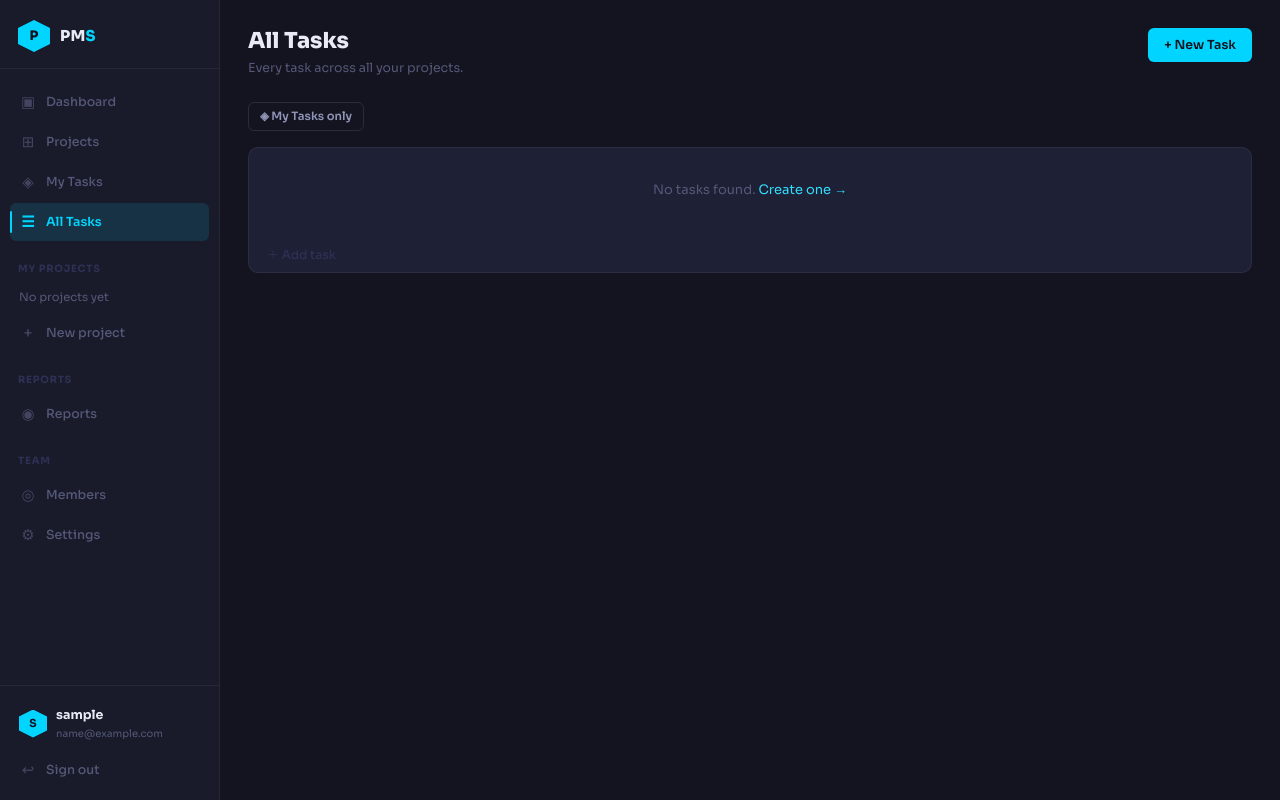
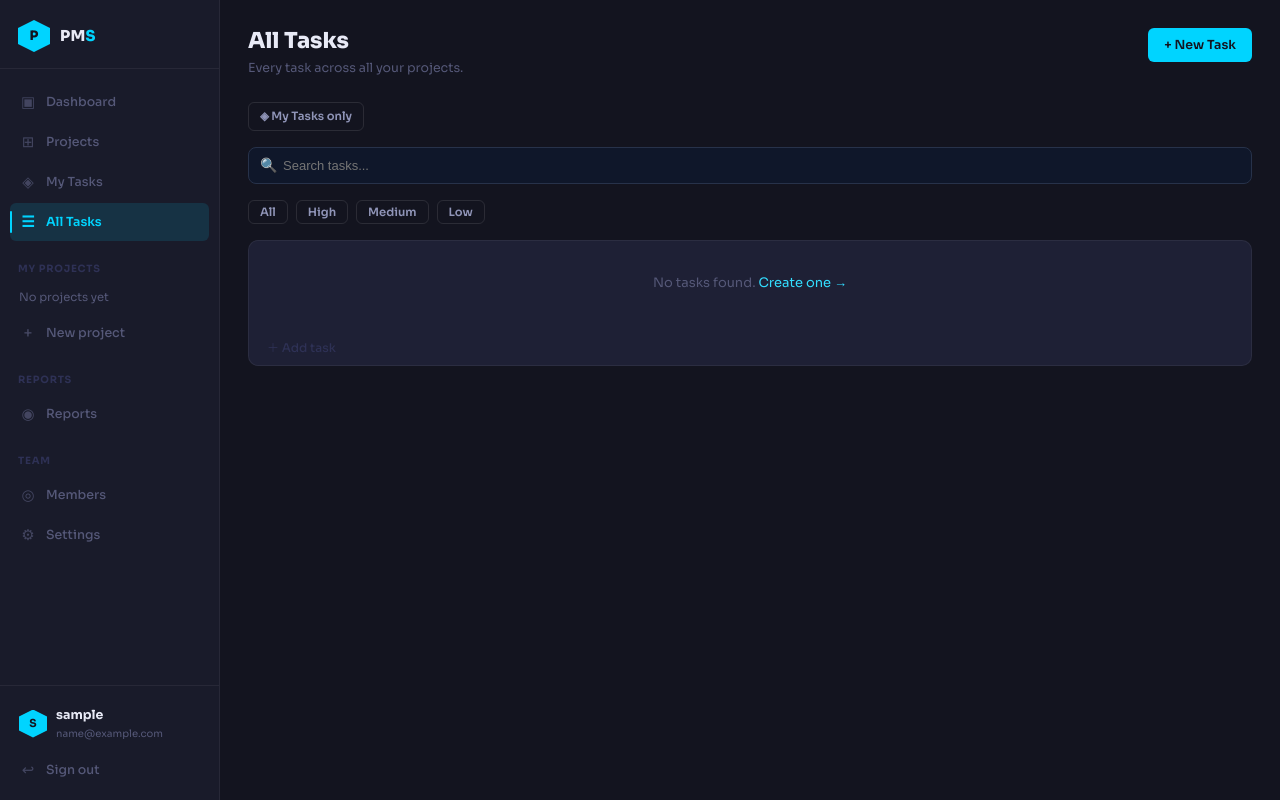
Before and after one commit to Mohit3307/pms, a Django app: page /tasks/ in a window 1280 px wide. Run offline with Django 5.2, Linux system fonts and the light colour scheme; the visitor is signed in with stand-in values (Sample User, id 1); data that the repository does not hold is empty; parts of the project's set-up code (start-up, migrations or seed data) failed here and were passed over.

Commit message:
feat: add task search bar for my tasks and all tasks

```diff
--- a/templates/tasks/task_list.html
+++ b/templates/tasks/task_list.html
@@ -15,7 +15,28 @@
   <a href="{% url 'my_tasks' %}" class="btn btn-ghost btn-sm">◈ My Tasks only</a>
 </div>
 
+<div style="margin-bottom:16px;">
+  <div style="position:relative;width:100%;">
+    <span style="position:absolute;left:12px;top:50%;transform:translateY(-50%);font-size:14px;color:#94a3b8;">🔍</span>
+
+    <input
+      type="text"
+      id="taskSearch"
+      placeholder="Search tasks..."
+      style="width:100%;padding:10px 14px 10px 34px;border-radius:8px;border:1px solid #27324a;background:#0f172a;color:white;font-size:13px;outline:none;"
+    >
+  </div>
+</div>
+
+<div style="margin-bottom:16px;display:flex;gap:8px;flex-wrap:wrap;">
+  <button onclick="filterTasks('')" class="btn btn-ghost btn-sm">All</button>
+  <button onclick="filterTasks('High')" class="btn btn-ghost btn-sm">High</button>
+  <button onclick="filterTasks('Medium')" class="btn btn-ghost btn-sm">Medium</button>
+  <button onclick="filterTasks('Low')" class="btn btn-ghost btn-sm">Low</button>
+</div>
+
 <div class="card">
+
   {% if in_progress_tasks %}
   <div class="tl-group-hd" style="padding:12px 18px 4px;">
     <span class="s-chip wip">In Progress</span><span class="tl-count">{{ in_progress_tasks|length }}</span>
@@ -86,4 +107,49 @@
 
   <div class="add-tl" style="margin-left:0;padding:8px 18px;" onclick="location.href='{% url 'task_create' %}'">＋ Add task</div>
 </div>
+
+<script>
+
+document.getElementById("taskSearch").addEventListener("keyup", function() {
+
+  let filter = this.value.toLowerCase()
+
+  let tasks = document.querySelectorAll(".tl-item")
+
+  tasks.forEach(function(task){
+
+      let text = task.innerText.toLowerCase()
+
+      if(text.includes(filter)){
+          task.style.display = ""
+      }else{
+          task.style.display = "none"
+      }
+
+  })
+
+})
+
+function filterTasks(priority){
+
+  let tasks = document.querySelectorAll(".tl-item")
+
+  tasks.forEach(function(task){
+
+      if(priority === ""){
+          task.style.display = ""
+      }
+      else if(task.innerText.includes(priority)){
+          task.style.display = ""
+      }
+      else{
+          task.style.display = "none"
+      }
+
+  })
+
+}
+
+</script>
+
 {% endblock %}
```
Also changed, not shown: templates/tasks/my_tasks.html (+95 -5 lines).
